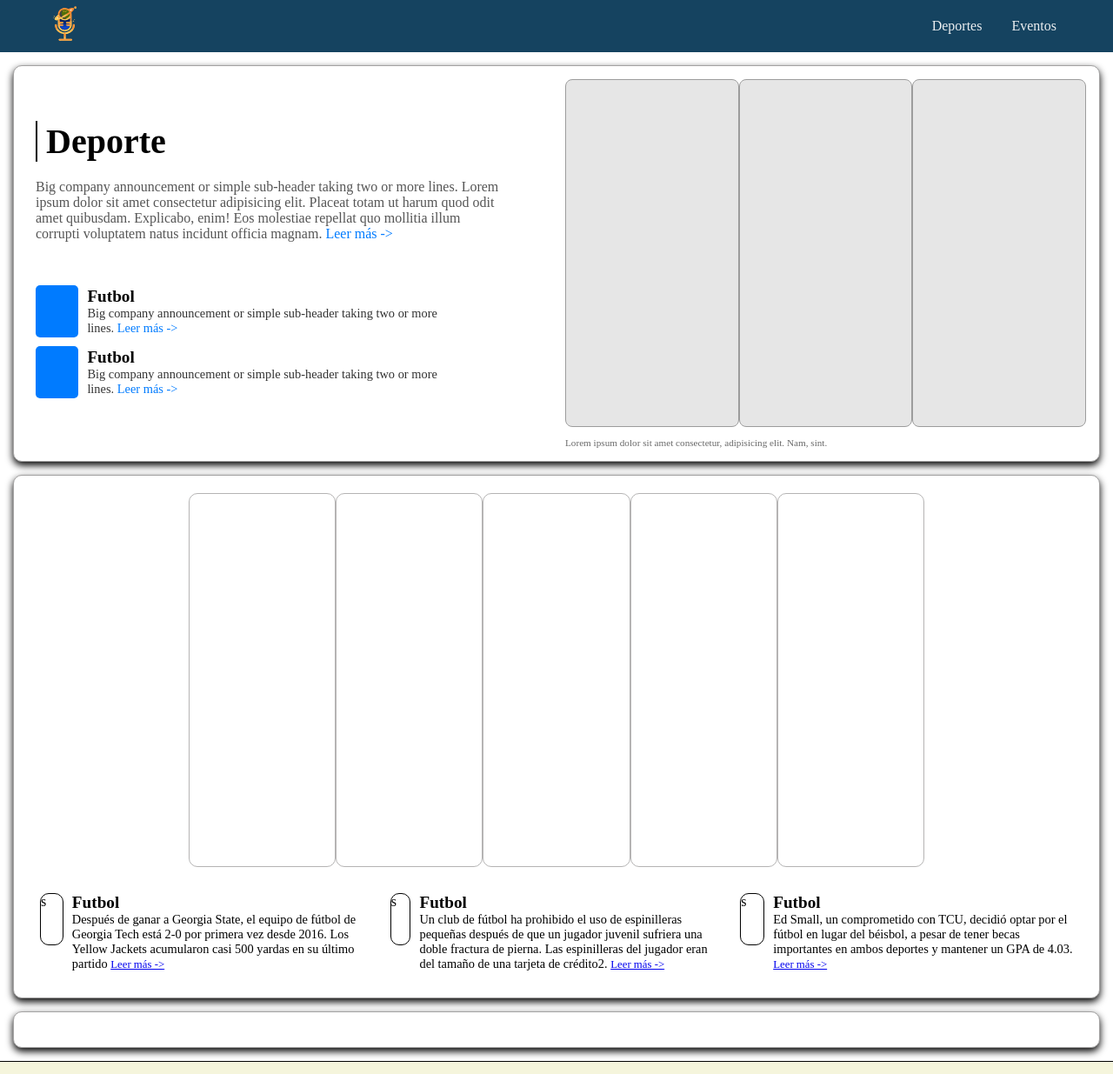
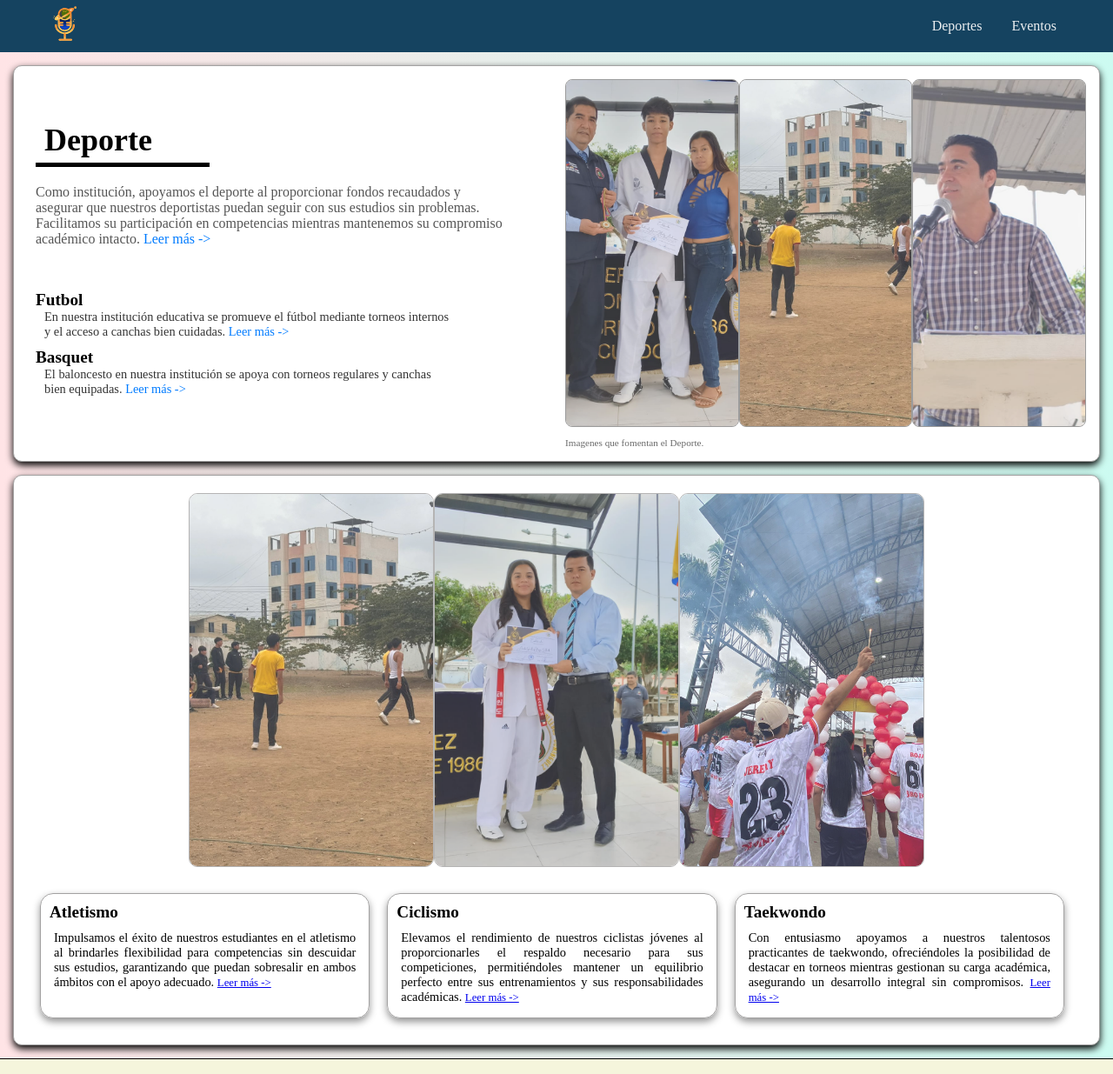
Before and after one commit to HenryRA07/Proyecto-WebSite-News, a plain HTML site: page Html/Deportes.html in a window 1280 px wide. Shown: the top 1235 px of the page at 87% size. Drawn offline with Linux system fonts and the light colour scheme.

Commit message:
Agregando noticias

```diff
--- a/Css/deportes.css
+++ b/Css/deportes.css
@@ -3,7 +3,9 @@
     margin: 0;
     padding: 0;
 }
-
+body {
+    background: linear-gradient(to right, rgb(255, 228, 230), rgb(204, 251, 241));
+}
 /* Estilo para el encabezado */
 .header{
     background-color: #154360; /* Establece el color de fondo del encabezado */
@@ -96,20 +98,25 @@
         margin-bottom: 20px;
     }
 
-        .description h1 {
-            font-size: 2.5rem;
+        .title-description{
+            font-size: 1.5rem;
             font-weight: bold;
             margin-bottom: 20px;
-            border-left: 2px solid #000;
-            padding-left: 10px;
-            transition: .5s ease;
-        }
+            padding-left: 5px;
 
-        .description h1:hover {
-            border-left: 20px solid #000;
-            transition: .5s ease-in-out;
-            transition-delay: .5s;
-        }
+        margin: 0 0px 20px 00px;
+        border-bottom: 5px solid #000 ;
+        padding-left: 10px ;
+        padding-bottom: 5px;
+        width: 200px;
+        transition: 2s ease;
+    }
+
+            .title-description:hover {
+                transition: 1s ease;
+                width: 90%;
+                font-size: 1.1rem;
+            }
 
         .description p {
             font-size: 1rem;
@@ -133,6 +140,7 @@
 
     .mini-announcements {
         display: flex;
+
         flex-direction: flex-start;
         width: 100%;
     }
@@ -144,13 +152,6 @@
             margin-bottom: 10px;
         }
 
-        .mini-image {
-            width: 60px;
-            height: 60px;
-            background-color: #007bff;
-            border-radius: 5px;
-            margin-right: 10px;
-        }
 
         .mini-text h3 {
             margin: 0;
@@ -159,7 +160,7 @@
         }
 
         .mini-text p {
-            margin: 0;
+            margin-left: 10px;
             font-size: 0.9rem;
             color: #333;
         }
@@ -248,16 +249,33 @@
         .news {
             background-color: #fff;
             display: flex;
+            margin-right: 10px;
             margin-top: 20px;
         }
 
             .news-items {
                 display: flex;
+                flex-direction: column;
                 padding: 10px;
                 margin: 10px;
-                margin: auto;
-                width: 80%;
+                width: 70%;
+                border: 1px  solid #a3a2a2;
+                border-radius: 15px;
+                box-shadow: 0 4px 8px #949494;
+                transition: 1s ease;
+            }
+            .news-items h3 {
+                margin-bottom: 10px;
+            }
+            .news-items p {
+                text-align: justify;
+                margin: 5px;
+            }
 
+            .news-items:hover {
+                transition: 1s ease;
+                box-shadow: 0 4px 8px #000;
+                transform: translateY(-5%);
             }
 
             .img-news {
@@ -286,14 +304,6 @@
                     font-size: .8rem;
                 }
 
-.third-section{
-    background-color: #fff;
-    border: 1px solid #a3a2a2;
-    margin: 15px;
-    padding: 20px;
-    border-radius: 10px;
-    box-shadow: 0 4px 8px #000;
-}
 
 @media (max-width: 585px) {
     .first-section {
--- a/Html/Deportes.html
+++ b/Html/Deportes.html
@@ -33,27 +33,27 @@
             <!--  Contenido  -->
             <div class="left-content">
                 <div class="description">
-                    <h1>Deporte</h1>
-                    <p>Big company announcement or simple sub-header taking two or more lines. Lorem ipsum dolor sit amet consectetur adipisicing elit. Placeat totam ut harum quod odit amet quibusdam. Explicabo, enim! Eos molestiae repellat quo mollitia illum corrupti voluptatem natus incidunt officia magnam.
+                    <div class="title-description"> <h1>Deporte</h1></div>
+                    <div class="p-desc"><p>Como institución, apoyamos el deporte al proporcionar fondos recaudados y asegurar que nuestros deportistas puedan seguir con sus estudios sin problemas. Facilitamos su participación en competencias mientras mantenemos su compromiso académico intacto.
                         <a href="#">Leer más -></a>
-                    </p>
+                    </p></div>
+
                 </div>
                 <div class="mini-announcements">
                     <div class="mini-item">
-                        <div class="mini-image"></div>
+
                         <div class="mini-text">
                             <h3>Futbol</h3>
-                            <p>Big company announcement or simple sub-header taking two or more lines.
+                            <p> En nuestra institución educativa se promueve el fútbol mediante torneos internos y el acceso a canchas bien cuidadas.
                                 <a href="#">Leer más -></a>
                             </p>
                         </div>
                     </div>
                 </div>
                 <div class="mini-item">
-                        <div class="mini-image"></div>
                         <div class="mini-text">
-                            <h3>Futbol</h3>
-                            <p>Big company announcement or simple sub-header taking two or more lines.
+                            <h3>Basquet</h3>
+                            <p>El baloncesto en nuestra institución se apoya con torneos regulares y canchas bien equipadas.
                                 <a href="#">Leer más -></a>
                             </p>
                         </div>
@@ -62,13 +62,13 @@
 
                 <div class="right-content">
                     <div class="images">
-                        <img src="/img/1.png" class="image-item" alt="">
-                        <img src="/img/2.png" class="image-item" alt="">
-                        <img src="/img/3.png" class="image-item" alt="">
+                        <img src="/img/deportes/1.jpg" class="image-item" alt="">
+                        <img src="/img/deportes/2.jpg" class="image-item" alt="">
+                        <img src="/img/deportes/3.jpg" class="image-item" alt="">
 
                     </div>
                     <div class="desc">
-                        <p>Lorem ipsum dolor sit amet consectetur, adipisicing elit. Nam, sint.</p>
+                        <p>Imagenes que fomentan el Deporte. </p>
                     </div>
                 </div>
 
@@ -80,42 +80,34 @@
         <section class="second-section">
 
             <div class="galeria">
-                <img src="/img/1.png" alt="">
-                <img src="/img/2.png" alt="">
-                <img src="/img/3.png" alt="">
-                <img src="/img/4.png" alt="">
-                <img src="/img/5.png" alt="">
+                <img src="/img/deportes/2.jpg" alt="">
+                <img src="/img/deportes/4.jpg" alt="">
+                <img src="/img/deportes/5.jpg" alt="">
             </div>
 
             <div class="news">
                 <div class="news-items">
-                    <div class="img-news">
-                        s
-                    </div>
                     <div class="desc-news">
-                        <h3>Futbol</h3>
-                        <p>Después de ganar a Georgia State, el equipo de fútbol de Georgia Tech está 2-0 por primera vez desde 2016. Los Yellow Jackets acumularon casi 500 yardas en su último partido <a href="http://youtube.com">Leer más -></a></p>
+                        <h3>Atletismo</h3>
+                        <p>Impulsamos el éxito de nuestros estudiantes en el atletismo al brindarles flexibilidad para competencias sin descuidar sus estudios, garantizando que puedan sobresalir en ambos ámbitos con el apoyo adecuado.
+                            <a href="http://youtube.com">Leer más -></a></p>
 
                     </div>
                 </div>
 
                 <div class="news-items">
-                    <div class="img-news">
-                        s
-                    </div>
                     <div class="desc-news">
-                        <h3>Futbol</h3>
-                        <p> Un club de fútbol ha prohibido el uso de espinilleras pequeñas después de que un jugador juvenil sufriera una doble fractura de pierna. Las espinilleras del jugador eran del tamaño de una tarjeta de crédito2. <a href="http://youtube.com">Leer más -></a> </p>
+                        <h3>Ciclismo</h3>
+                        <p> Elevamos el rendimiento de nuestros ciclistas jóvenes al proporcionarles el respaldo necesario para sus competiciones, permitiéndoles mantener un equilibrio perfecto entre sus entrenamientos y sus responsabilidades académicas.
+                            <a href="http://youtube.com">Leer más -></a> </p>
 
                     </div>
                 </div>
                     <div class="news-items">
-                        <div class="img-news">
-                            s
-                        </div>
+
                         <div class="desc-news">
-                            <h3>Futbol</h3>
-                            <p>Ed Small, un comprometido con TCU, decidió optar por el fútbol en lugar del béisbol, a pesar de tener becas importantes en ambos deportes y mantener un GPA de 4.03. <a href="http://youtube.com">Leer más -></a> </p>
+                            <h3>Taekwondo</h3>
+                            <p>Con entusiasmo apoyamos a nuestros talentosos practicantes de taekwondo, ofreciéndoles la posibilidad de destacar en torneos mientras gestionan su carga académica, asegurando un desarrollo integral sin compromisos. <a href="http://youtube.com">Leer más -></a> </p>
 
                         </div>
                     </div>
@@ -123,10 +115,6 @@
 
         </section>
 
-        <!--  Tercera Sección  -->
-        <section class="third-section">
-
-        </section>
     </main>
     <!-- Pie de página -->
     <footer>
--- a/JavaScript/deportes.js
+++ b/JavaScript/deportes.js
@@ -1,4 +1,3 @@
-
 function buscarNoticias(event) {
     event.preventDefault(); // Prevenir que el formulario se envíe normalmente
 
```
Also changed, not shown: img/deportes/1.jpg (added), img/deportes/2.jpg (added), img/deportes/3.jpg (added), img/deportes/4.jpg (added), img/deportes/5.jpg (added).
